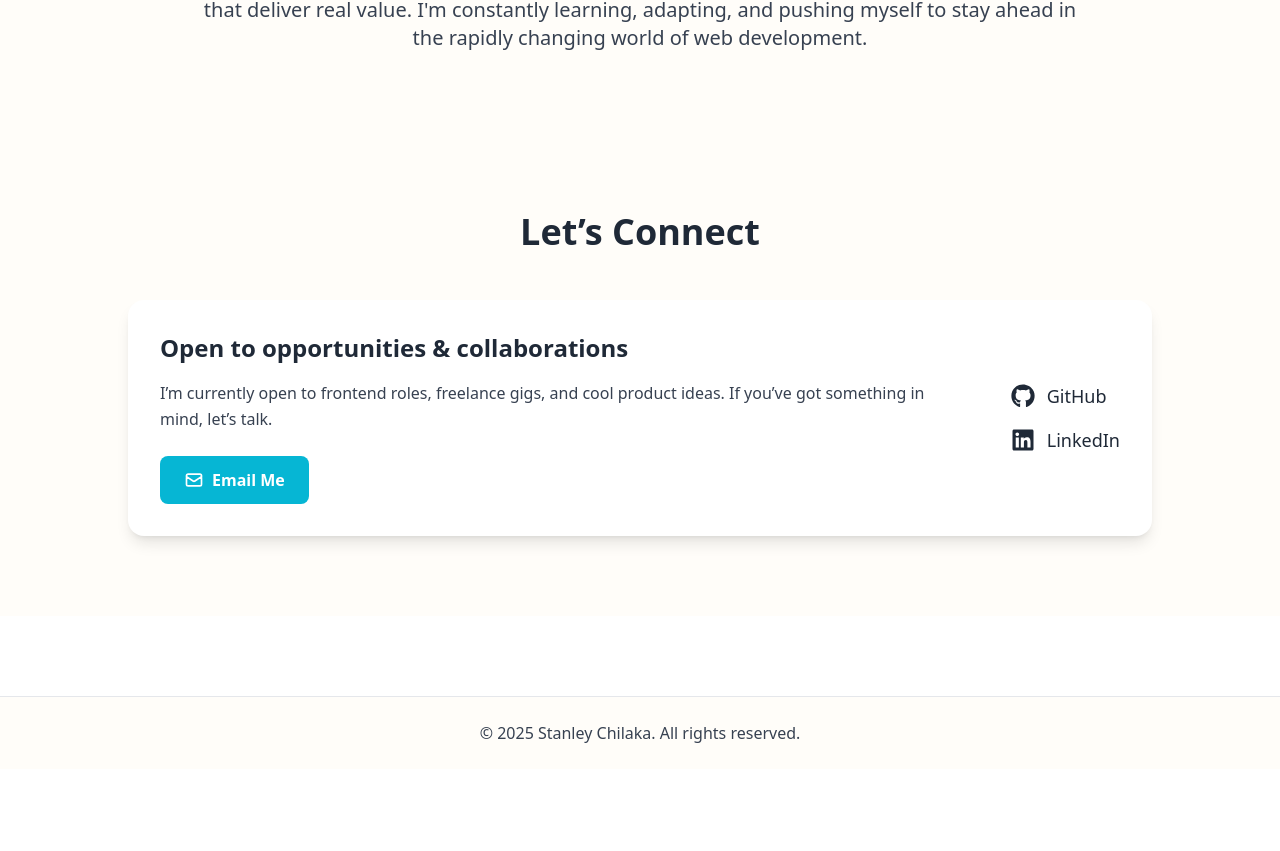
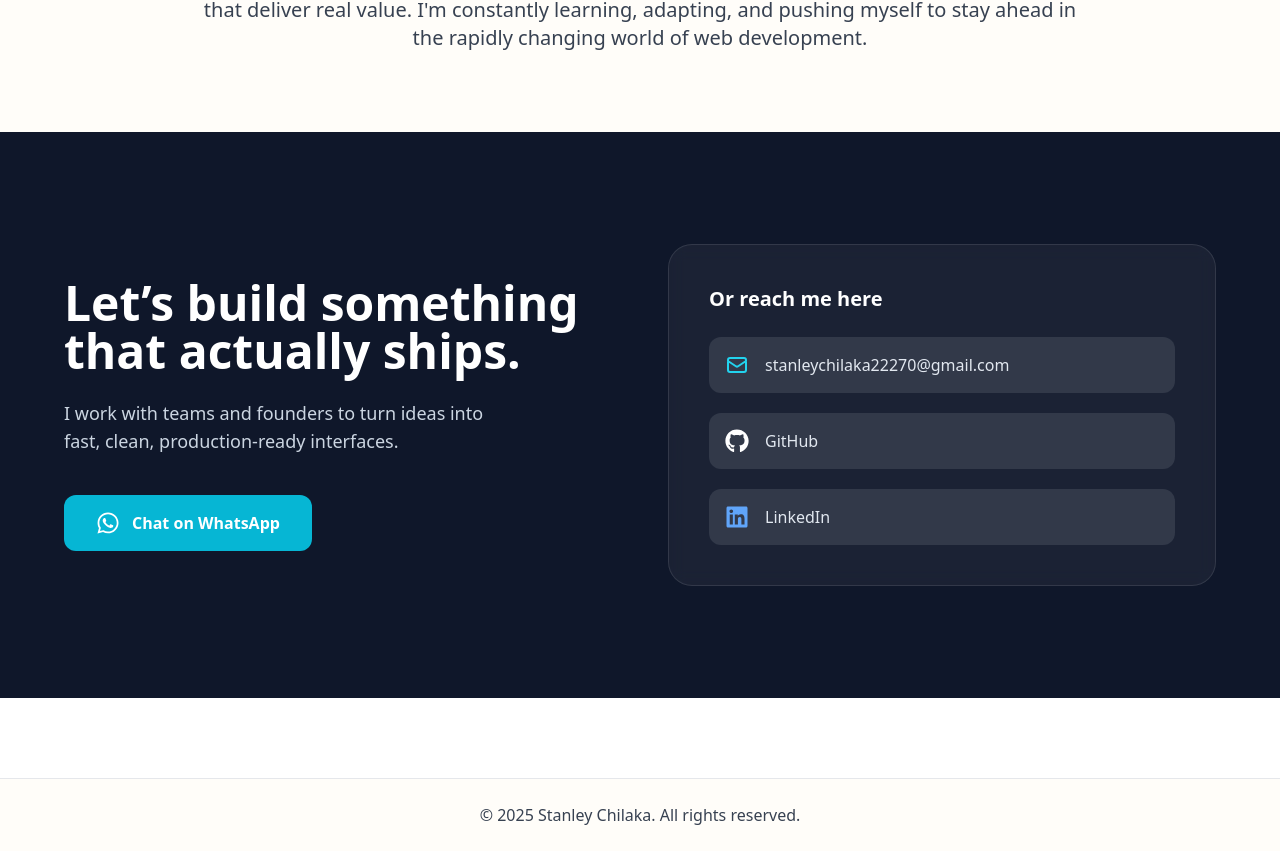
Before and after one commit to BigCelz/vite-portfolio, a React (Vite) app: page / in a window 1280 px wide. Shown: the part 2660-3511 px from the top of the page. Before the commit the page ends 3429 px from the top, so only its background shows below. Built offline with nearby package versions, Linux system fonts and the light colour scheme.

Commit message:
contact update

```diff
--- a/src/sections/Contact.jsx
+++ b/src/sections/Contact.jsx
@@ -1,95 +1,65 @@
-// const Contact = () => {
-//   return (
-//     <section id="contact" className="!py-20 !px-6 bg-[#FFFDF9]">
-//       <div className="max-w-4xl !mx-auto text-center">
-//         <h2 className="text-3xl md:text-4xl font-bold text-gray-800 !mb-6">
-//           Contact Me
-//         </h2>
-//         <p className="text-gray-700 text-lg md:text-xl !mb-8">
-//           I’m currently open to frontend roles and collaborations. You can reach me at:
-//         </p>
-//         <a
-//           href="mailto:stanleychilaka22270@gmail.com"
-//           className="!px-6 !py-3 rounded-lg bg-cyan-500 text-white font-semibold hover:bg-cyan-600 transition"
-//         >
-//           Email Me
-//         </a>
-//         <div className="!mt-10 flex justify-center !gap-6">
-//           <a
-//             href="https://github.com/BigCelz"
-//             target="_blank"
-//             rel="noreferrer"
-//             className="text-cyan-500 font-semibold hover:underline"
-//           >
-//             GitHub
-//           </a>
-//           <a
-//             href="https://www.linkedin.com/in/stanley-chilaka-50006b2a8/?utm_source=share&utm_campaign=share_via&utm_content=profile&utm_medium=android_app"
-//             target="_blank"
-//             rel="noreferrer"
-//             className="text-yellow-500 font-semibold hover:underline"
-//           >
-//             LinkedIn
-//           </a>
-//         </div>
-//       </div>
-//     </section>
-//   );
-// };
-
-// export default Contact;
-
-
 import { HiOutlineMail } from "react-icons/hi";
-import { FaGithub, FaLinkedin } from "react-icons/fa";
+import { FaGithub, FaLinkedin, FaWhatsapp } from "react-icons/fa";
 
 const Contact = () => {
   return (
-    <section id="contact" className="!py-20 !px-6 bg-[#FFFDF9]">
-      <div className="max-w-5xl !mx-auto">
-        <h2 className="text-3xl md:text-4xl font-bold text-gray-800 text-center !mb-12">
-          Let’s Connect
-        </h2>
+    <section id="contact" className="py-28 px-6 bg-[#0F172A]">
+      <div className="max-w-6xl mx-auto grid md:grid-cols-2 gap-14 items-center">
 
-        <div className="bg-white rounded-2xl shadow-lg !p-8 !md:p-12 flex flex-col md:flex-row gap-10 items-center">
-          {/* Left */}
-          <div className="flex-1">
-            <h3 className="text-2xl font-semibold text-gray-800 !mb-4">
-              Open to opportunities & collaborations
-            </h3>
-            <p className="text-gray-700 !mb-6 leading-relaxed">
-              I’m currently open to frontend roles, freelance gigs, and cool
-              product ideas. If you’ve got something in mind, let’s talk.
-            </p>
+        {/* Left: Text */}
+        <div>
+          <h2 className="text-4xl md:text-5xl font-bold text-white mb-6 leading-tight">
+            Let’s build something that actually ships.
+          </h2>
+          <p className="text-slate-300 text-lg max-w-md mb-10">
+            I work with teams and founders to turn ideas into fast, clean,
+            production-ready interfaces.
+          </p>
 
+          <a
+            href="https://wa.me/2347083429516"
+            target="_blank"
+            rel="noreferrer"
+            className="inline-flex items-center gap-3 px-8 py-4 rounded-xl bg-cyan-500 text-white font-semibold hover:bg-cyan-400 transition"
+          >
+            <FaWhatsapp className="text-2xl" />
+            Chat on WhatsApp
+          </a>
+        </div>
+
+        {/* Right: Contact Options */}
+        <div className="bg-white/5 backdrop-blur rounded-3xl p-8 md:p-10 border border-white/10">
+          <h3 className="text-xl font-semibold text-white mb-6">
+            Or reach me here
+          </h3>
+
+          <div className="flex flex-col gap-5">
             <a
               href="mailto:stanleychilaka22270@gmail.com"
-              className="inline-flex items-center gap-2 !px-6 !py-3 rounded-lg bg-cyan-500 text-white font-semibold hover:bg-cyan-600 transition"
+              className="flex items-center gap-4 p-4 rounded-xl bg-white/10 hover:bg-white/20 transition"
             >
-              <HiOutlineMail className="text-xl" />
-              Email Me
+              <HiOutlineMail className="text-2xl text-cyan-400" />
+              <span className="text-slate-200">stanleychilaka22270@gmail.com</span>
             </a>
-          </div>
 
-          {/* Right */}
-          <div className="flex flex-col gap-4 text-lg">
             <a
               href="https://github.com/BigCelz"
               target="_blank"
               rel="noreferrer"
-              className="flex items-center gap-3 text-gray-800 hover:text-cyan-500 transition"
+              className="flex items-center gap-4 p-4 rounded-xl bg-white/10 hover:bg-white/20 transition"
             >
-              <FaGithub className="text-2xl" />
-              GitHub
+              <FaGithub className="text-2xl text-white" />
+              <span className="text-slate-200">GitHub</span>
             </a>
+
             <a
               href="https://www.linkedin.com/in/stanley-chilaka-50006b2a8/"
               target="_blank"
               rel="noreferrer"
-              className="flex items-center gap-3 text-gray-800 hover:text-cyan-500 transition"
+              className="flex items-center gap-4 p-4 rounded-xl bg-white/10 hover:bg-white/20 transition"
             >
-              <FaLinkedin className="text-2xl" />
-              LinkedIn
+              <FaLinkedin className="text-2xl text-blue-400" />
+              <span className="text-slate-200">LinkedIn</span>
             </a>
           </div>
         </div>
```
